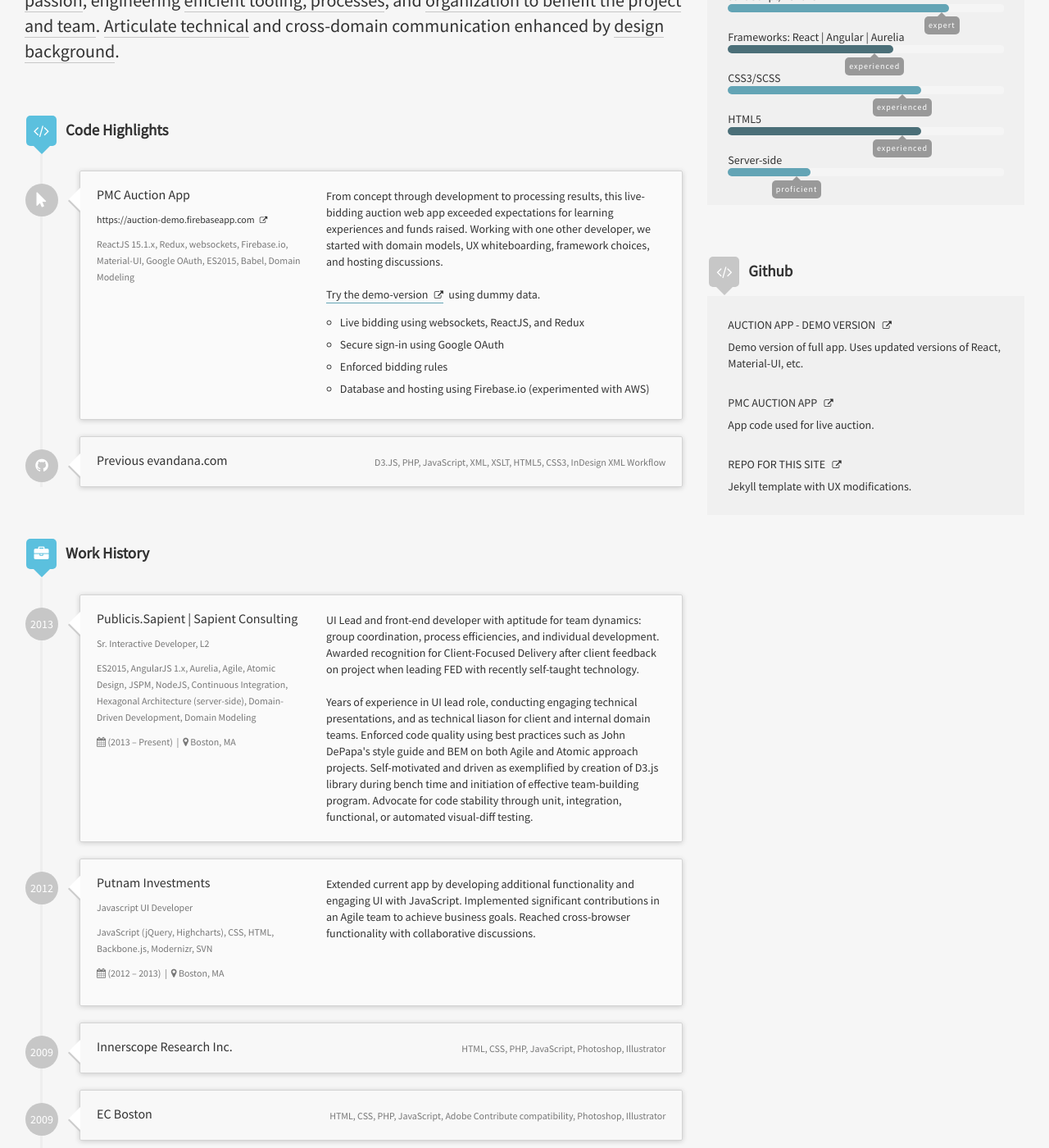
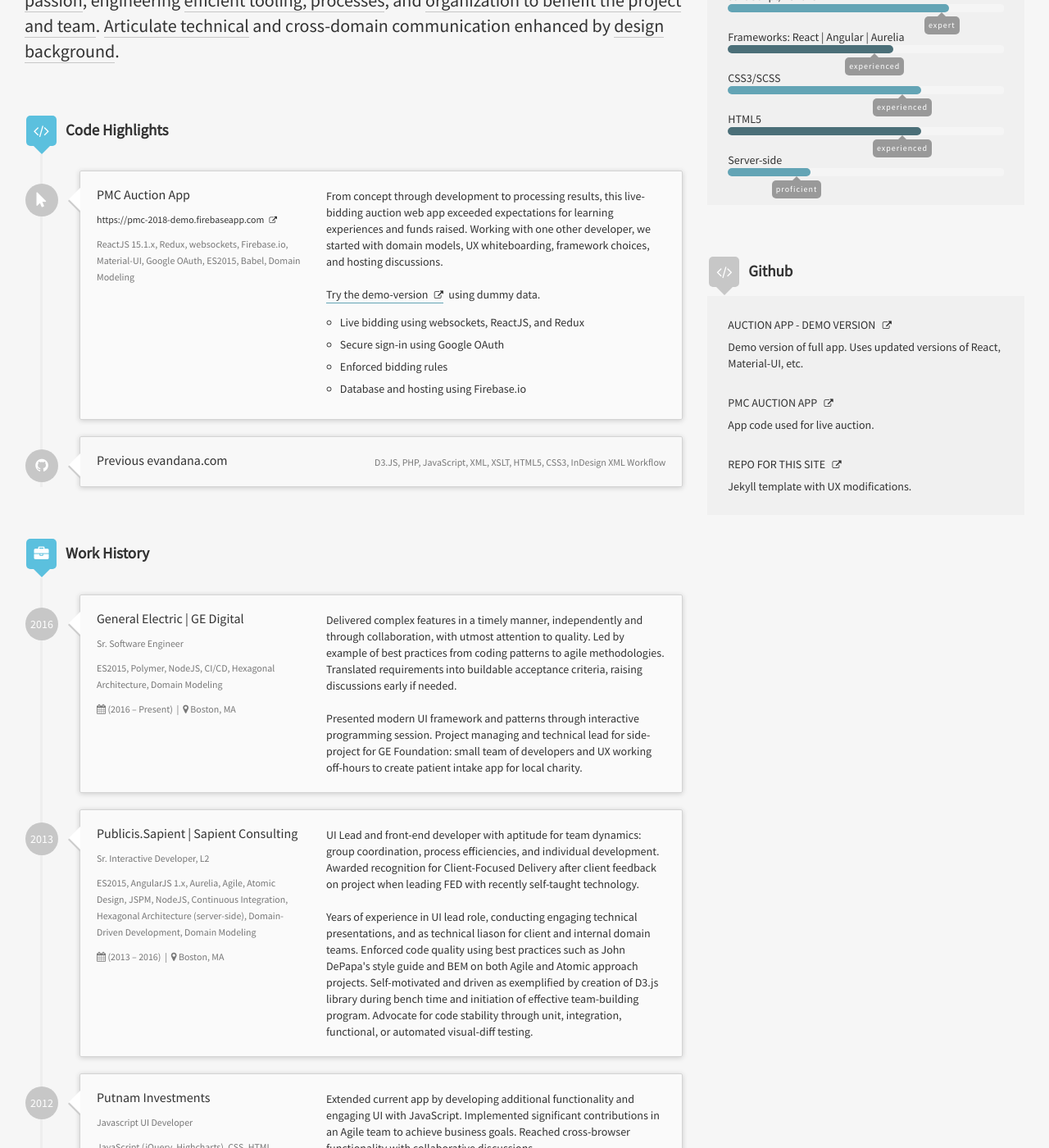
Before and after one commit to evandana/evandana.github.io, a Jekyll site: the page built from index.html, in a window 1280 px wide and 1400 px high, scrolled down 239 px. Shown: the whole window at 82% size. Built offline with Jekyll 4.4.1, drawn with Linux system fonts in a browser that asks for light colours; nearby versions of some CDN libraries.

Commit message:
Updating pmc to 2018-demo and adding GE as employer

```diff
--- a/_config.yml
+++ b/_config.yml
@@ -42,7 +42,7 @@ author:
         From concept through development to processing results, this live-bidding auction web app exceeded expectations for learning experiences and funds raised.
         Working with one other developer, we started with domain models, UX whiteboarding, framework choices, and hosting discussions.
         <br/><br/>
-        <a href="https://auction-demo.firebaseapp.com" target="_BLANK">Try the demo-version <i class="fa fa-external-link"></i></a> using dummy data.
+        <a href="https://pmc-2018-demo.firebaseapp.com" target="_BLANK">Try the demo-version <i class="fa fa-external-link"></i></a> using dummy data.
       features:
         - feature1:
           text: Live bidding using websockets, ReactJS, and Redux
@@ -51,10 +51,10 @@ author:
         - feature1:
           text: Enforced bidding rules
         - feature1:
-          text: Database and hosting using Firebase.io (experimented with AWS)
+          text: Database and hosting using Firebase.io
       icon: live
       technologies: "ReactJS 15.1.x, Redux, websockets, Firebase.io, Material-UI, Google OAuth, ES2015, Babel, Domain Modeling"
-      link: https://auction-demo.firebaseapp.com
+      link: https://pmc-2018-demo.firebaseapp.com
       completedyear: 2016
     - evandanadotcom:
       id: evandanadotcom
@@ -76,12 +76,28 @@ author:
       completedyear: 2012
   workHistory:
     - work1:
+      id: ge
+      company: General Electric | GE Digital
+      location: Boston, MA
+      title: Sr. Software Engineer
+      started: 2016
+      duration: (2016 &ndash; Present)
+      technologies: "ES2015, Polymer, NodeJS, CI/CD, Hexagonal Architecture, Domain Modeling"
+      description: >
+        Delivered complex features in a timely manner, independently and through collaboration, with utmost attention to quality.
+        Led by example of best practices from coding patterns to agile methodologies.
+        Translated requirements into buildable acceptance criteria, raising discussions early if needed.
+        <br/><br/>
+        Presented modern UI framework and patterns through interactive programming session.
+        Project managing and technical lead for side-project for GE Foundation:
+        small team of developers and UX working off-hours to create patient intake app for local charity.
+    - work1:
       id: sapient
       company: Publicis.Sapient | Sapient Consulting
       location: Boston, MA
       title: Sr. Interactive Developer, L2
       started: 2013
-      duration: (2013 &ndash; Present)
+      duration: (2013 &ndash; 2016)
       technologies: "ES2015, AngularJS 1.x, Aurelia, Agile, Atomic Design, JSPM, NodeJS, Continuous Integration, Hexagonal Architecture (server-side), Domain-Driven Development, Domain Modeling"
       description: >
         UI Lead and front-end developer with aptitude for team dynamics: group coordination, process efficiencies, and individual development.
```
Also changed, not shown: 3 other files.
